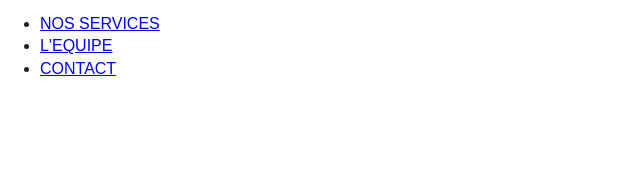
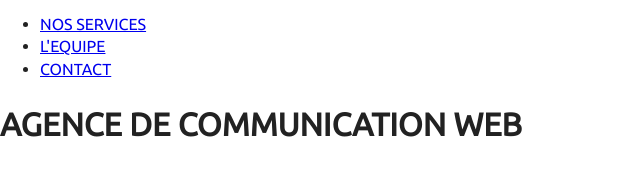
Before and after one commit to Sylvain059/projectWebAgency, a plain HTML site: page index.html in a window 1280 px wide. Shown: the part 326-502 px from the top of the page, without its empty margins (0-640 px from the left). Drawn offline with Linux system fonts and the light colour scheme.

Commit message:
guillaume->index.html: add font

```diff
--- a/css/main.css
+++ b/css/main.css
@@ -11,6 +11,7 @@
    ========================================================================== */
 
 html {
+    font-family: 'Ubuntu', sans-serif;
     color: #222;
     font-size: 1em;
     line-height: 1.4;
--- a/index.html
+++ b/index.html
@@ -1,14 +1,16 @@
 <!doctype html>
-<html class="no-js" lang="">
+<html class="no-js" lang="fr">
     <head>
         <meta charset="utf-8">
         <meta http-equiv="x-ua-compatible" content="ie=edge">
-        <title></title>
-        <meta name="description" content="">
+        <title>Digital Web</title>
+        <meta name="description" content="Digital Web est une agence web située Place de la Bastille.
+        Depuis 6 ans, nous concevons des interfaces web créatives et innovantes.">
         <meta name="viewport" content="width=device-width, initial-scale=1">
-
+        <link href="https://fonts.googleapis.com/css?family=Ubuntu" rel="stylesheet">
         <link rel="apple-touch-icon" href="apple-touch-icon.png">
         <!-- Place favicon.ico in the root directory -->
+        <link rel="icon" href="favicon.ico" />
 
         <link rel="stylesheet" href="css/normalize.css">
         <link rel="stylesheet" href="css/main.css">
@@ -24,6 +26,7 @@
                 <li><a href="Pages/contact.html">CONTACT</a></li>
             </ul>
         </nav>
+        <h1>AGENCE DE COMMUNICATION WEB</h1>
     </header>
         <script>
             (function(b,o,i,l,e,r){b.GoogleAnalyticsObject=l;b[l]||(b[l]=
```
